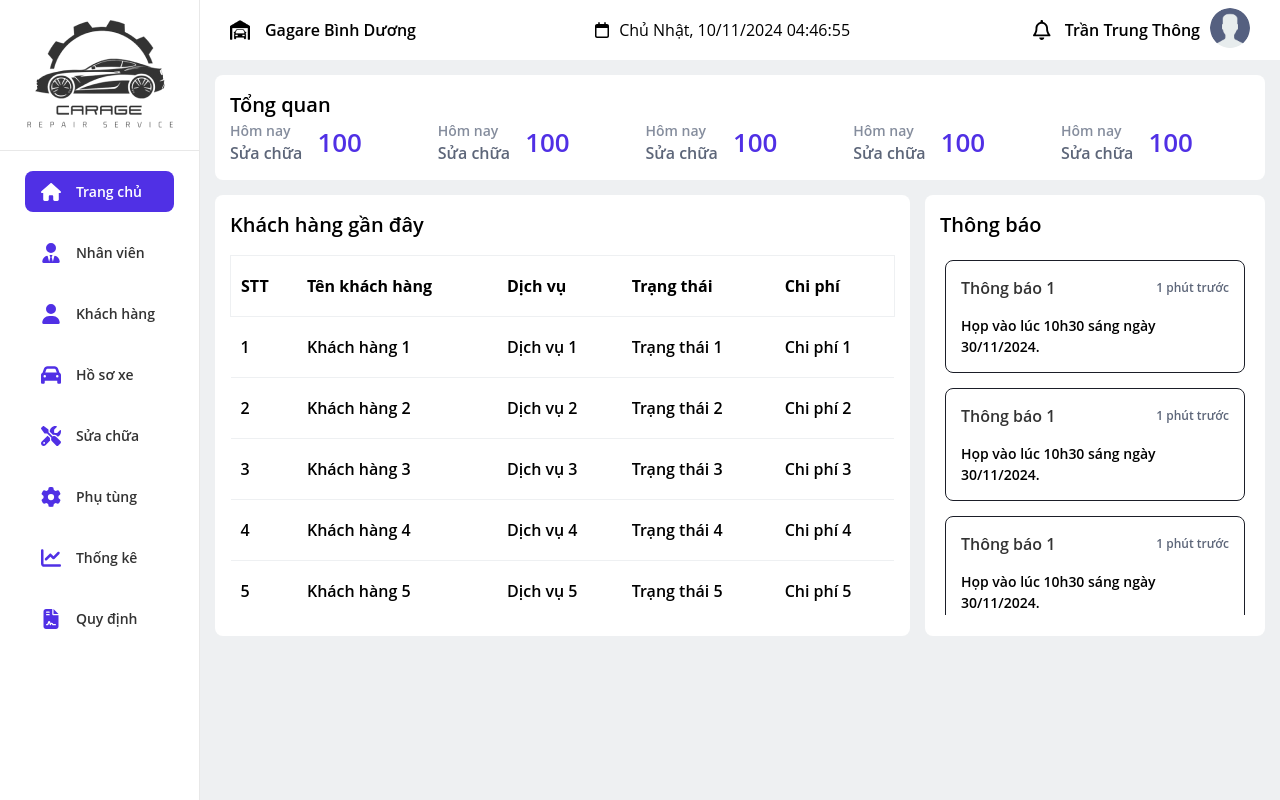
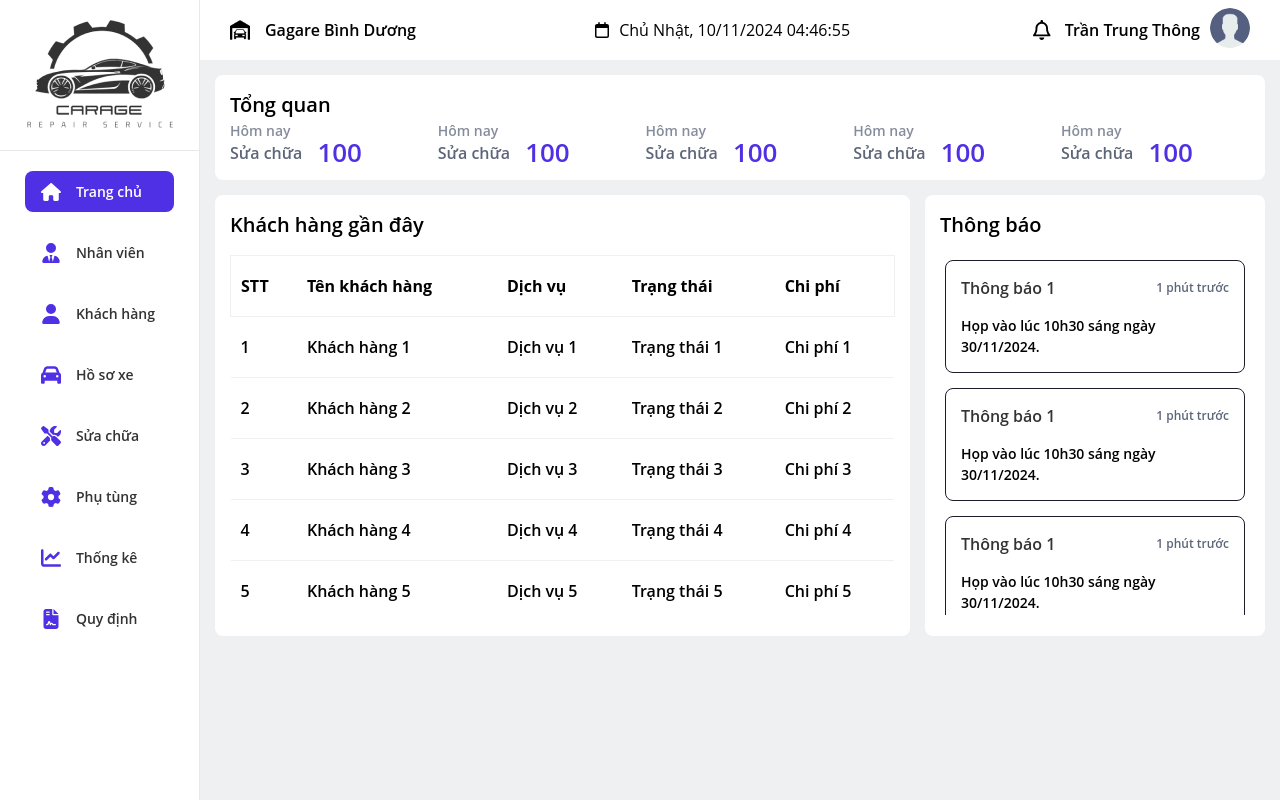
Before and after one commit to embanhanh/car-garage-chain-management, a React (Vite) app in the folder src/renderer/: page /#/dashboard in a window 1280 px wide. Built offline with nearby package versions, Linux system fonts and the light colour scheme.

Commit message:
Sửa style

```diff
--- a/src/renderer/src/pages/Home/Home.css
+++ b/src/renderer/src/pages/Home/Home.css
@@ -17,6 +17,10 @@
     width: calc(20% - 15px);
     gap: 15px;
     align-items: center;
+}
+
+.home-page__overview-item-value {
+    align-self: flex-end;
 }
 
 .home-page__content-client {
--- a/src/renderer/src/pages/Home/Home.jsx
+++ b/src/renderer/src/pages/Home/Home.jsx
@@ -36,7 +36,8 @@ function Home() {
                                     style={{
                                         fontSize: '2.6rem',
                                         color: '#5030E5',
-                                        fontWeight: '600'
+                                        fontWeight: '600',
+                                        lineHeight: 1
                                     }}
                                 >
                                     100
--- a/src/renderer/src/pages/Repair/Repair.css
+++ b/src/renderer/src/pages/Repair/Repair.css
@@ -106,10 +106,18 @@
     color: white;
 }
 
+.repair-modal__button.confirm-button:hover {
+    opacity: 0.8;
+}
+
 .repair-modal__button.cancel-button {
     background-color: #fff;
     border: 1px solid #b9bdc7;
     color: gray;
+}
+.repair-modal__button.cancel-button:hover {
+    background-color: red;
+    color: white;
 }
 
 .repair-modal__separate {
```
